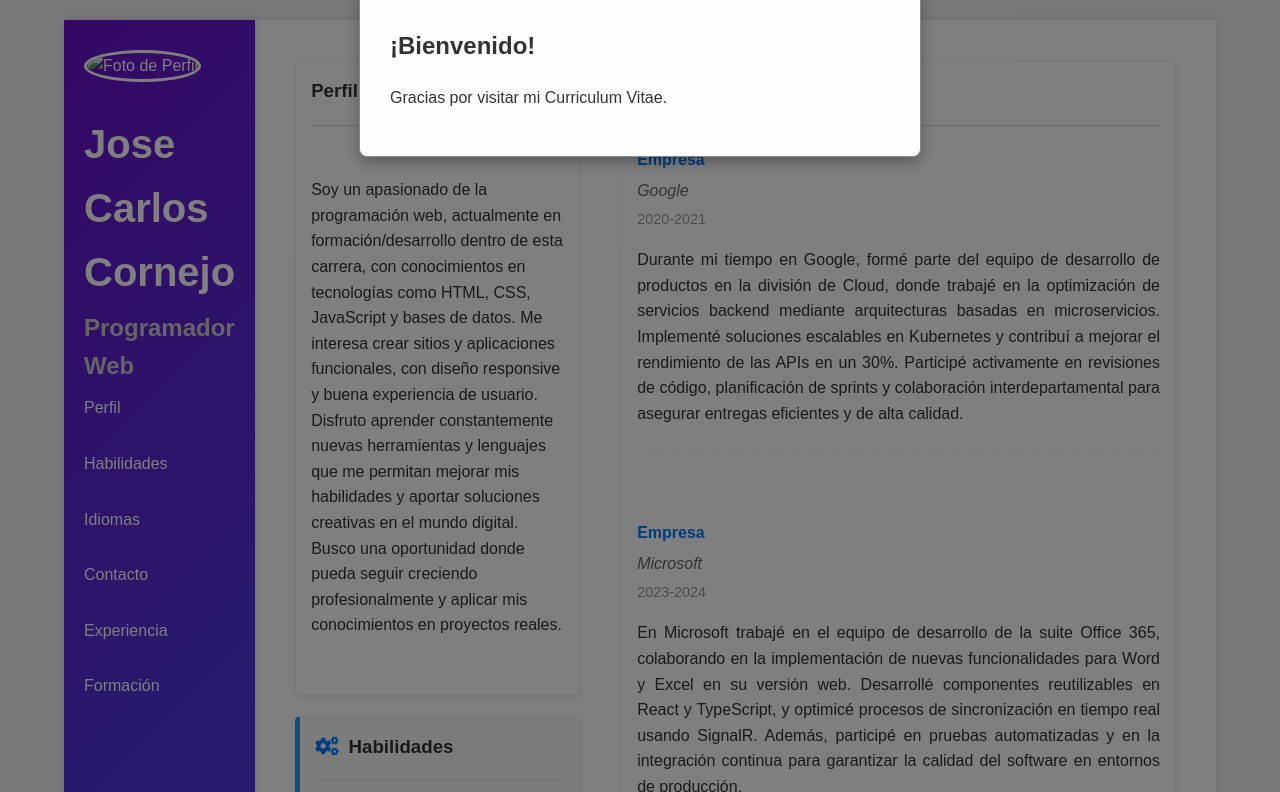
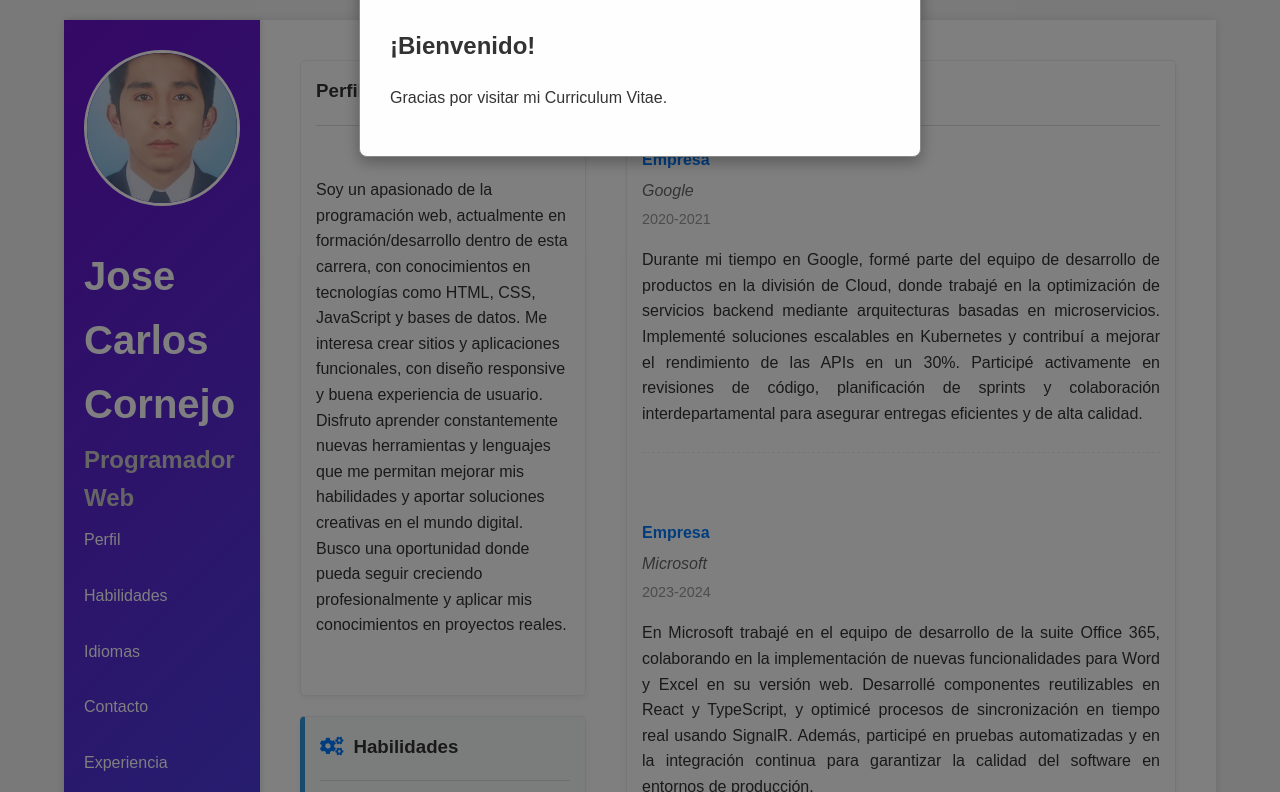
Before and after one commit to Joscar24/Jose-Carlos-Cornejo, a plain HTML site: page index.html in a window 1280 px wide. Shown: the top 792 px of the page. Drawn offline with Linux system fonts and the light colour scheme.

Commit message:
Update index.html

```diff
--- a/index.html
+++ b/index.html
@@ -22,7 +22,7 @@
     <div class="container">
         <header class="cabecera" style="background: linear-gradient(135deg, #6a11cb, #2575fc);">
             <div class="contenedor_foto_perfil">
-                <img src="img/foto_perfil.png" alt="Foto de Perfil">
+                <img src="foto_perfil.png" alt="Foto de Perfil">
             </div>
             <div class="nombre_puesto">
                 <h1>Jose Carlos Cornejo</h1>
```
